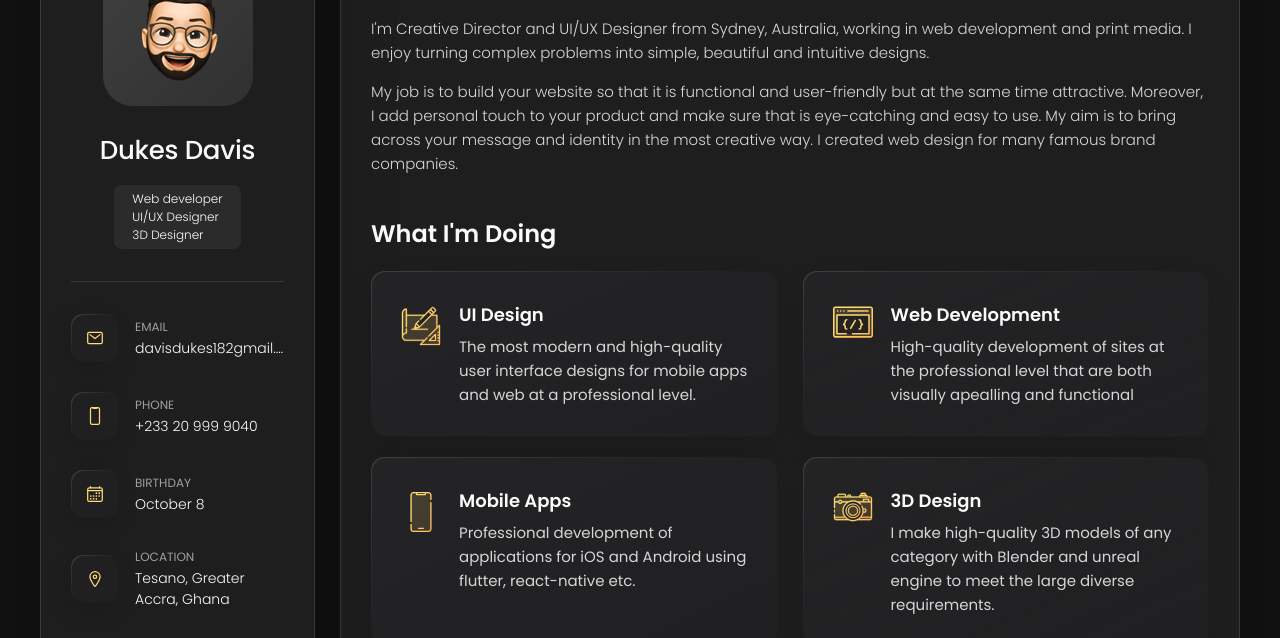
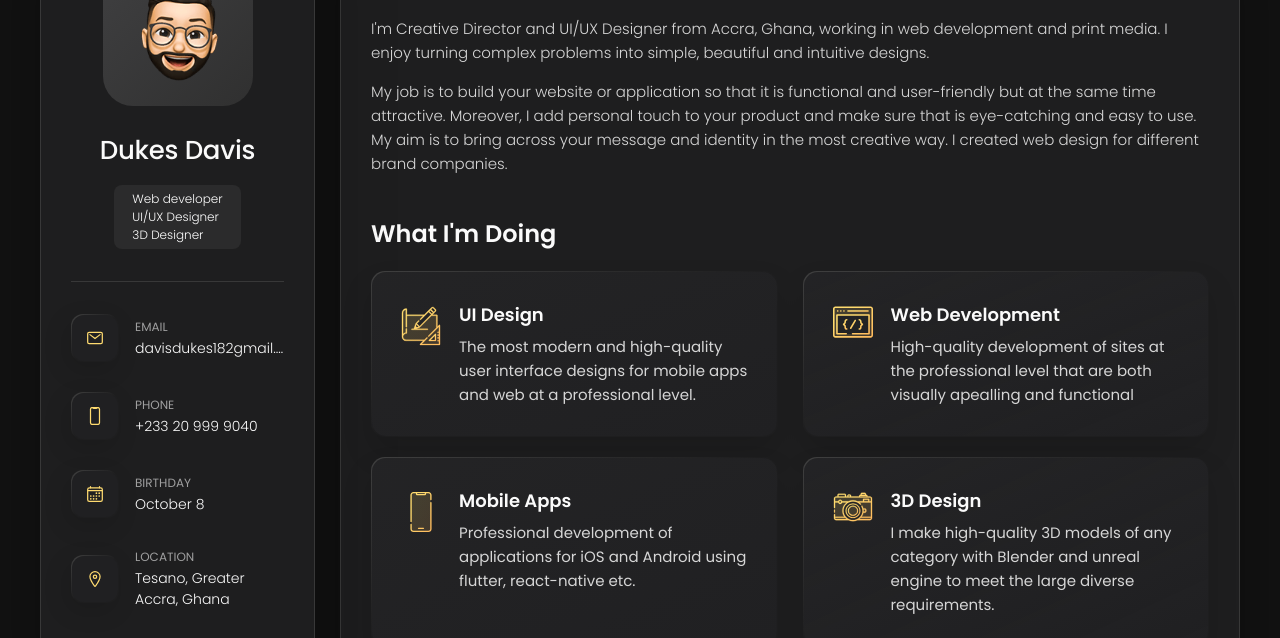
Before and after one commit to dukes-snr/Portfolio, a plain HTML site: page index.html in a window 1280 px wide. Shown: the part 162-800 px from the top of the page. Drawn offline with nearby package versions, Linux system fonts and the light colour scheme.

Commit message:
fixed About me section

```diff
--- a/index.html
+++ b/index.html
@@ -209,17 +209,16 @@
 
         <section class="about-text">
           <p>
-            I'm Creative Director and UI/UX Designer from Sydney, Australia, working in web development and print media.
-            I enjoy
-            turning complex problems into simple, beautiful and intuitive designs.
+            I'm Creative Director and UI/UX Designer from Accra, Ghana, working in web development and print media.
+            I enjoy turning complex problems into simple, beautiful and intuitive designs.
           </p>
 
           <p>
-            My job is to build your website so that it is functional and user-friendly but at the same time attractive.
+            My job is to build your website or application so that it is functional and user-friendly but at the same time attractive.
             Moreover, I
             add personal touch to your product and make sure that is eye-catching and easy to use. My aim is to bring
             across your
-            message and identity in the most creative way. I created web design for many famous brand companies.
+            message and identity in the most creative way. I created web design for different brand companies.
           </p>
         </section>
 
```
